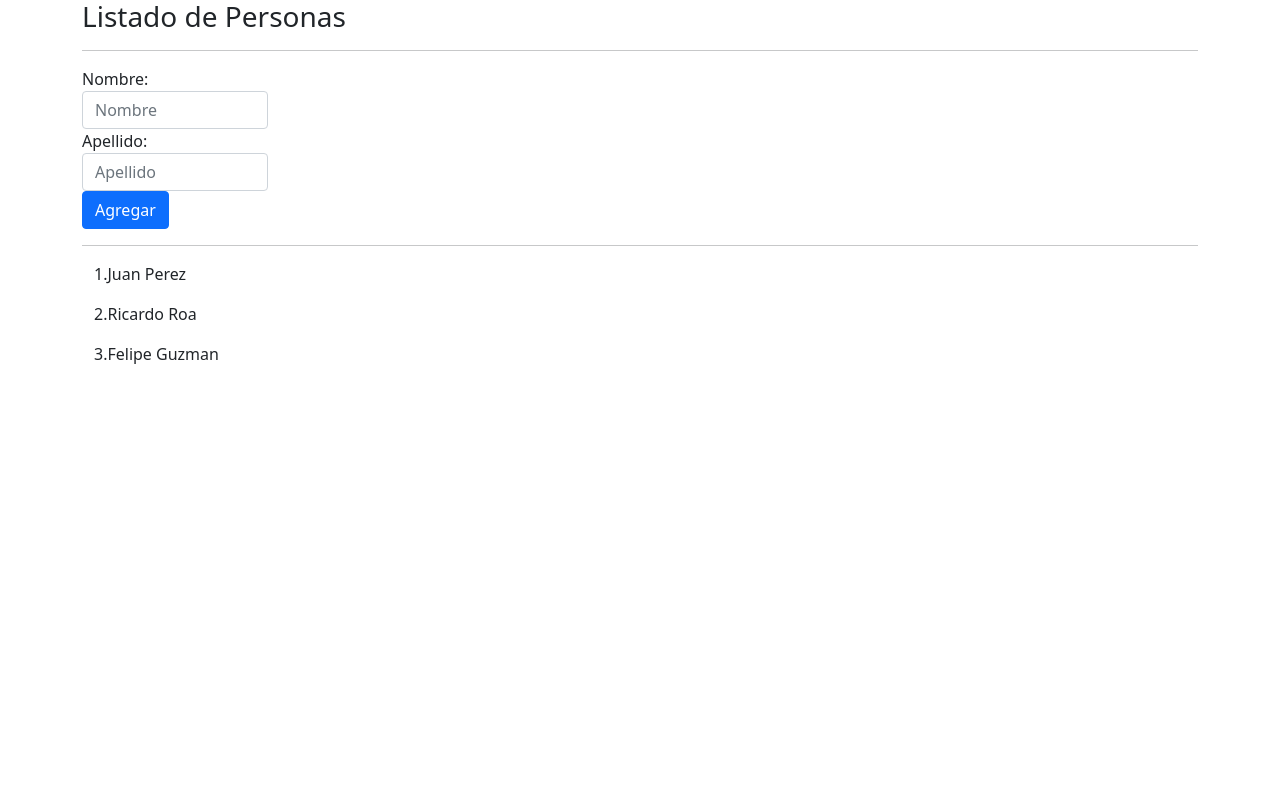
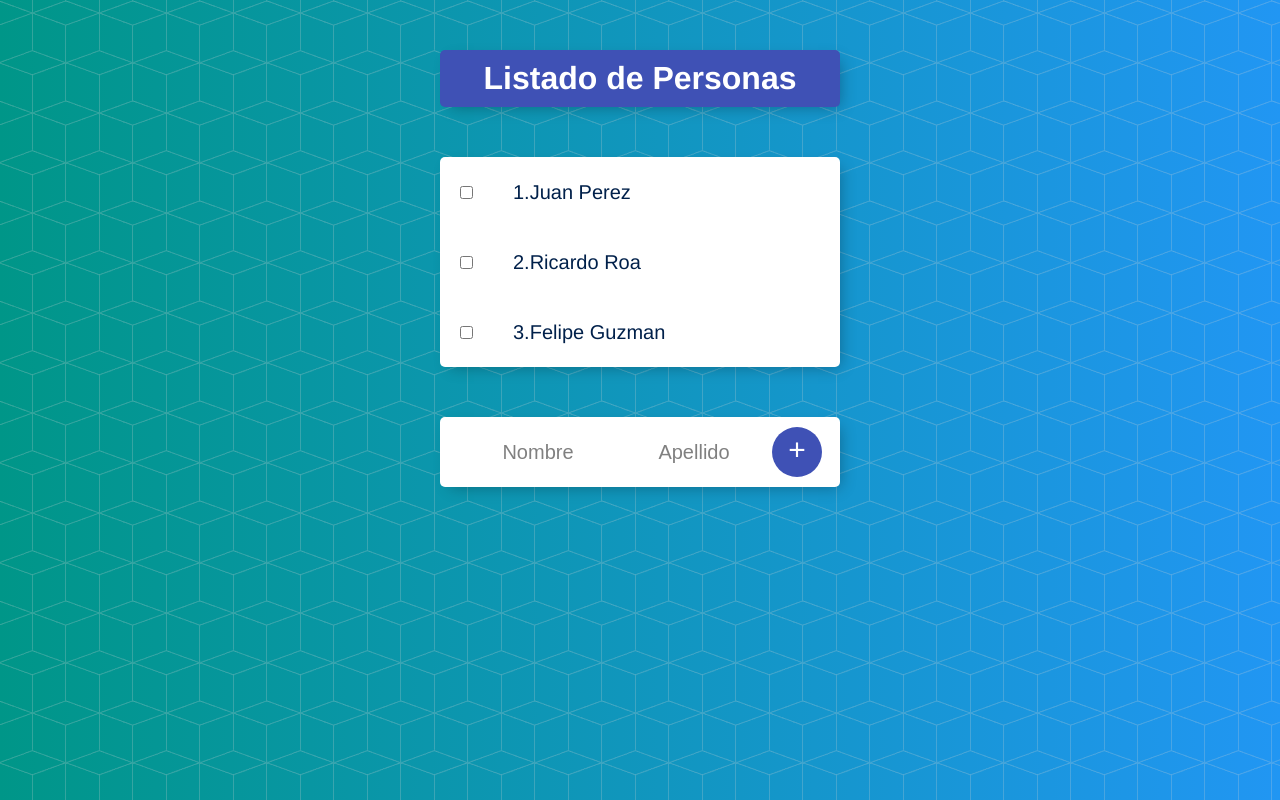
Before and after one commit to ricardo2roa/lista-app, an Angular app: page / in a window 1280 px wide. Shown: the top 800 px of the page. Built offline with nearby package versions, Linux system fonts and the light colour scheme.

Commit message:
Creaccion de Servicios
Se creo PersonaService

```diff
--- a/angular.json
+++ b/angular.json
@@ -27,14 +27,9 @@
               "src/assets"
             ],
             "styles": [
-              "src/styles.css",
-              "node_modules/bootstrap/dist/css/bootstrap.css"
+              "src/styles.css"
             ],
-            "scripts": [
-              "node_modules/jquery/dist/jquery.min.js",
-              "node_modules/popper.js/dist/popper.js",
-              "node_modules/bootstrap/dist/js/bootstrap.min.js"
-            ]
+            "scripts": []
           },
           "configurations": {
             "production": {
--- /dev/null
+++ b/src/app/LoggingService.service.ts
@@ -0,0 +1,7 @@
+export class LoggingService{
+
+    imprimir(mensaje:string){
+      console.log(mensaje)
+    }
+
+}
--- a/src/app/app.component.html
+++ b/src/app/app.component.html
@@ -1,9 +1,15 @@
-<div class="container">
-  <div class="col">
-    <h3>{{titulo}}</h3>
-  </div>
-  <hr>
-      <app-formulario (personaCreada)="personaAgregada($event)" ></app-formulario>
-  <hr>
-  <app-persona *ngFor="let personaElemento of personas; let indice = index" [persona] = "personaElemento" [i] = "indice"></app-persona>
+<div class="box" id="heading">
+  <h1>{{titulo}}</h1>
 </div>
+
+<div class="box">
+  <app-persona
+  *ngFor="let personaElemento of personas; let indice = index"
+  [persona] = "personaElemento"
+  [i] = "indice"
+  ></app-persona>
+</div>
+
+<div class="box">
+  <app-formulario></app-formulario>
+</div>
--- a/src/app/app.component.ts
+++ b/src/app/app.component.ts
@@ -1,16 +1,21 @@
-import { Component } from '@angular/core';
+import { Component, OnInit } from '@angular/core';
+import { PersonasService } from './personas.service';
 import {Persona} from "./persona.model";
+import { THIS_EXPR } from '@angular/compiler/src/output/output_ast';
 
 @Component({
   selector: 'app-root',
   templateUrl: './app.component.html',
   styleUrls: ['./app.component.css']
 })
-export class AppComponent {
+export class AppComponent implements OnInit {
   titulo:string = 'Listado de Personas';
-  personas: Persona[] = [new Persona('Juan','Perez'),
-    new Persona('Ricardo','Roa'),new Persona('Felipe','Guzman')];
-  personaAgregada(persona:Persona){
-    this.personas.push(persona)
+  personas: Persona[] = [];
+
+  constructor(private personasService : PersonasService){}
+
+  ngOnInit(): void {
+    this.personas = this.personasService.personas
   }
+
 }
--- a/src/app/app.module.ts
+++ b/src/app/app.module.ts
@@ -5,6 +5,8 @@
 import {FormsModule} from "@angular/forms";
 import { PersonaComponent } from './persona/persona.component';
 import { FormularioComponent } from './formulario/formulario.component';
+import { PersonasService } from './personas.service';
+import { LoggingService } from './loggingService.service';
 
 @NgModule({
   declarations: [
@@ -16,7 +18,7 @@
     BrowserModule,
     FormsModule
   ],
-  providers: [],
+  providers: [PersonasService,LoggingService],
   bootstrap: [AppComponent]
 })
 export class AppModule { }
--- a/src/app/formulario/formulario.component.html
+++ b/src/app/formulario/formulario.component.html
@@ -1,19 +1,16 @@
-<form class="form-row" action="">
-  <div class="form-group col-md-2">
-    <label class="sr-only" for="nombre">Nombre:</label>
+<form class="item">
+
     <input type="text"
            name="nombre" id="nombre"
-           placeholder="Nombre" class="form-control" [(ngModel)]="nombreInput">
-  </div>
-  <div class="form-group col-md-2">
-    <label class="sr-only" for="apellido" >Apellido:</label>
+           placeholder="Nombre" [(ngModel)]="nombreInput">
+
+
     <input type="text"
            name="apellido" id="apellido"
-           placeholder="Apellido" class="form-control" [(ngModel)]="apellidoInput">
-  </div>
-  <div class="col">
-    <button type="submit" class="btn btn-primary" (click)="agregarPersona()">
-      Agregar
+           placeholder="Apellido" [(ngModel)]="apellidoInput">
+
+    <button type="submit" (click)="agregarPersona()">
+      +
     </button>
-  </div>
+
 </form>
--- a/src/app/formulario/formulario.component.ts
+++ b/src/app/formulario/formulario.component.ts
@@ -1,28 +1,45 @@
-import {Component, EventEmitter, Output} from '@angular/core';
+import {Component, ElementRef, EventEmitter, Output, ViewChild} from '@angular/core';
+import { LoggingService } from '../loggingService.service';
 import {Persona} from "../persona.model";
+import { PersonasService } from '../personas.service';
 
 @Component({
   selector: 'app-formulario',
   templateUrl: './formulario.component.html',
-  styleUrls: ['./formulario.component.css']
+  styleUrls: ['./formulario.component.css'],
+  providers: [LoggingService]
 })
+
 export class FormularioComponent {
 
-  @Output() personaCreada = new EventEmitter<Persona>(); //Propaga esta variable
+  //@Output() personaCreada = new EventEmitter<Persona>(); //Propaga esta variable
+
+  //@ViewChild('nombreInput') nombre: ElementRef
+  //@ViewChild('apellidoInput') apellido: ElementRef
 
   nombreInput:string = "";
   apellidoInput:string = "";
 
+  constructor(private LoggingService:LoggingService,
+    private personasService:PersonasService){
+      this.personasService.saludar.subscribe(
+        (i:number)=>alert("El indice es: "+i)
+      );
+    }
+
   agregarPersona(){
 
     if(this.nombreInput != "" && this.apellidoInput != ""){
+      //let persona1 = new Persona(this.nombre.nativeElement.value,this.apellido.nativeElement.value); paso por referencia
       let persona1 = new Persona(this.nombreInput,this.apellidoInput);
-      this.personaCreada.emit(persona1)
-      //this.personas.push(new Persona(this.nombreInput,this.apellidoInput))
+      //this.LoggingService.imprimir(`Enviamos persona: ${persona1.nombre} ${persona1.apellido}`)
+      //this.personaCreada.emit(persona1)
+      this.personasService.agregarPersona(persona1);
+      this.nombreInput = ""
+      this.apellidoInput = ""
     }
 
-    this.nombreInput = "";
-    this.apellidoInput = "";
   }
 
+
 }
--- a/src/app/persona/persona.component.html
+++ b/src/app/persona/persona.component.html
@@ -1,9 +1,4 @@
-<div class="container">
-  <div class="row">
-    <div class="col">
-      <div>
-        <p> {{i + 1}}.{{persona.nombre}} {{persona.apellido}} </p>
-      </div>
-    </div>
-  </div>
+<div class="item">
+  <input type="checkbox" (click)="emitirSaludo()">
+  <p>{{i + 1}}.{{persona.nombre}} {{persona.apellido}}</p>
 </div>
--- a/src/app/persona/persona.component.ts
+++ b/src/app/persona/persona.component.ts
@@ -1,5 +1,6 @@
 import {Component, Input, OnInit} from '@angular/core';
 import {Persona} from "../persona.model";
+import { PersonasService } from '../personas.service';
 
 @Component({
   selector: 'app-persona',
@@ -10,9 +11,12 @@
   @Input()persona:Persona=new Persona("Ricardo","Roa");
   @Input()i:number=0;
 
-  constructor() { }
+  constructor(private personaService:PersonasService) { }
 
   ngOnInit(): void {
   }
 
+  emitirSaludo(){
+    this.personaService.saludar.emit(this.i);
+  }
 }
--- /dev/null
+++ b/src/app/personas.service.ts
@@ -0,0 +1,20 @@
+import { EventEmitter, Injectable } from "@angular/core";
+import { LoggingService } from "./loggingService.service";
+import { Persona } from "./persona.model";
+
+@Injectable()
+export class PersonasService{
+
+  personas: Persona[] = [new Persona('Juan','Perez'),
+  new Persona('Ricardo','Roa'),new Persona('Felipe','Guzman')];
+
+  constructor(private logginService: LoggingService){}
+
+  saludar = new EventEmitter<Number>();
+
+  agregarPersona(persona:Persona){
+    this.personas.push(persona)
+    this.logginService.imprimir(`Enviamos persona: ${persona.nombre} ${persona.apellido}`)
+  }
+
+}
--- a/src/styles.css
+++ b/src/styles.css
@@ -1 +1,89 @@
 /* You can add global styles to this file, and also import other style files */
+html {
+  background-color: #2196F3;
+  min-height: 1000px;
+  font-family: 'helvetica neue';
+  background: url(./assets/bg-pattern.png), #2196F3;
+  background: url(./assets/bg-pattern.png), -webkit-gradient(linear, right top, left top, from(#2196F3), to(#009688));
+  background: url(./assets/bg-pattern.png), linear-gradient(to left, #2196F3, #009688)
+}
+
+h1 {
+  color: #fff;
+  padding: 10px;
+}
+
+.box {
+  max-width: 400px;
+  margin: 50px auto;
+  background: white;
+  border-radius: 5px;
+  box-shadow: 5px 5px 15px -5px rgba(0, 0, 0, 0.3);
+}
+
+#heading {
+  background-color: #3F51B5;
+  text-align: center;
+}
+
+.item {
+  min-height: 70px;
+  display: flex;
+  align-items: center;
+  border-bottom: 1px solid #F1F1F1;
+}
+
+.item:last-child {
+  border-bottom: 0;
+}
+
+
+input[type="checkbox"] {
+  margin: 20px;
+}
+
+p {
+  margin: 0;
+  padding: 20px;
+  font-size: 20px;
+  font-weight: 200;
+  color: #00204a;
+}
+
+form {
+  text-align: center;
+  margin-left: 20px;
+}
+
+button {
+  min-height: 50px;
+  width: 50px;
+  border-radius: 50%;
+  border-color: transparent;
+  background-color: #3F51B5;
+  color: #fff;
+  font-size: 30px;
+  padding-bottom: 6px;
+  border-width: 0;
+}
+
+input[type="text"] {
+  text-align: center;
+  height: 60px;
+  top: 10px;
+  border: none;
+  background: transparent;
+  font-size: 20px;
+  font-weight: 200;
+  width: 40%;
+}
+
+input[type="text"]:focus {
+  outline: none;
+  box-shadow: inset 0 -3px 0 0 #3F51B5;
+}
+
+::placeholder {
+  color: grey;
+  opacity: 1;
+}
--- a/tsconfig.json
+++ b/tsconfig.json
@@ -4,6 +4,7 @@
   "compilerOptions": {
     "baseUrl": "./",
     "outDir": "./dist/out-tsc",
+    "strictPropertyInitialization": false,
     "forceConsistentCasingInFileNames": true,
     "strict": true,
     "noImplicitReturns": true,
```
Also changed, not shown: src/assets/bg-pattern.png (added).
